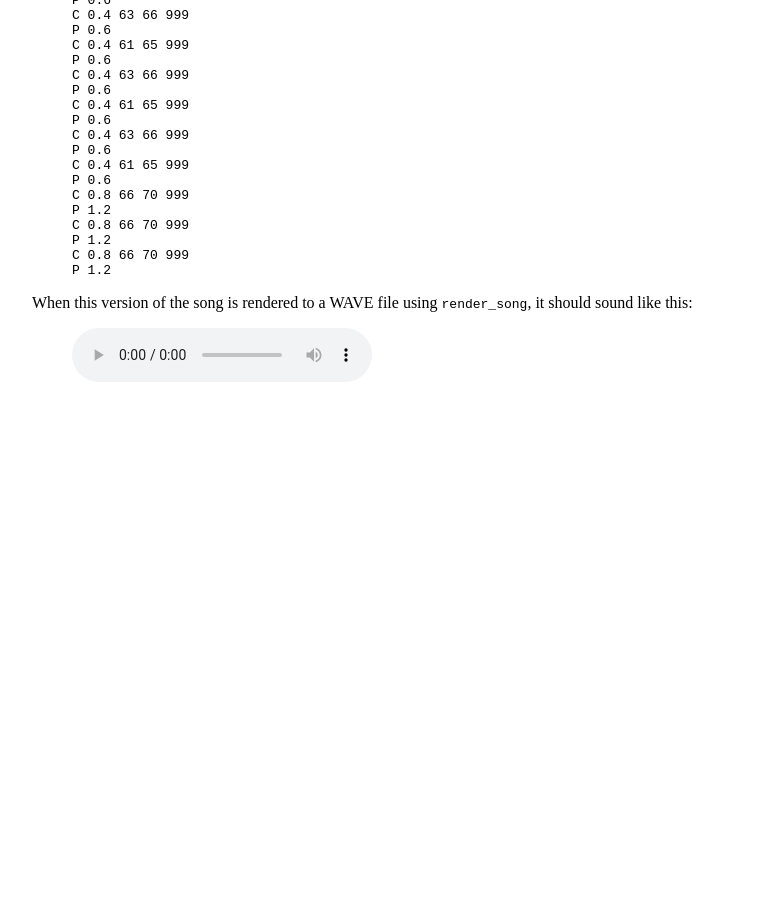
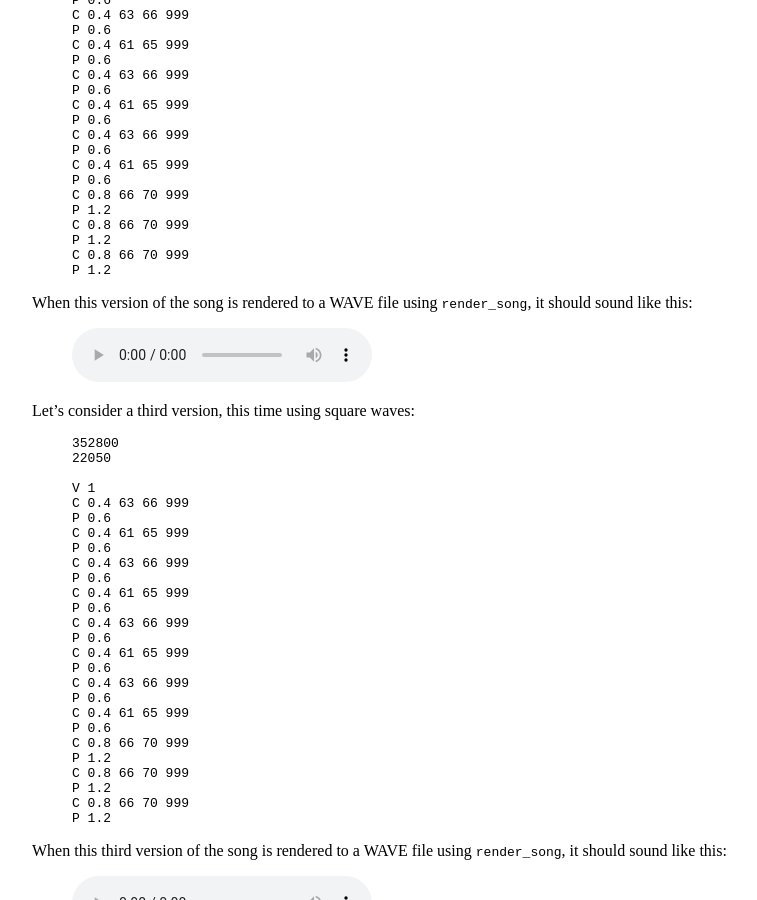
Before and after one commit to jhuintprog/fall2019, a Jekyll site: the page built from midterm_proj.md, in a window 1280 px wide and 900 px high, scrolled down 6866 px. Shown: the whole window, without its empty margins (224-981 px from the left). Built offline with Jekyll 4.4.1, drawn with Linux system fonts in a browser that asks for light colours; before the commit the page ends 7268 px from its top, so only the background shows below that.

Commit message:
square wave version of ticktock

```diff
--- a/midterm_proj.md
+++ b/midterm_proj.md
@@ -326,3 +326,40 @@ P 1.2
 When this version of the song is rendered to a WAVE file using `render_song`, it should sound like this:
 
 > <audio controls><source src="snd/ticktock.wav" type="audio/wav"></audio>
+
+Let's consider a third version, this time using square waves:
+
+<blockquote>
+<pre>
+352800
+22050
+
+V 1
+C 0.4 63 66 999
+P 0.6
+C 0.4 61 65 999
+P 0.6
+C 0.4 63 66 999
+P 0.6
+C 0.4 61 65 999
+P 0.6
+C 0.4 63 66 999
+P 0.6
+C 0.4 61 65 999
+P 0.6
+C 0.4 63 66 999
+P 0.6
+C 0.4 61 65 999
+P 0.6
+C 0.8 66 70 999
+P 1.2
+C 0.8 66 70 999
+P 1.2
+C 0.8 66 70 999
+P 1.2
+</pre>
+</blockquote>
+
+When this third version of the song is rendered to a WAVE file using `render_song`, it should sound like this:
+
+> <audio controls><source src="snd/ticktock_sq.wav" type="audio/wav"></audio>
```
Also changed, not shown: 1 other file.
